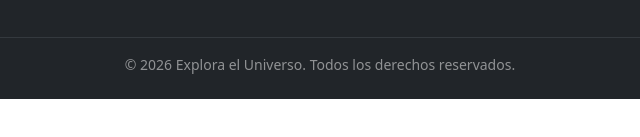
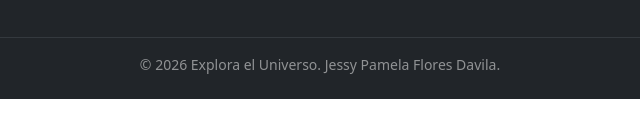
Before and after one commit to fjessypamela-arch/bootstrapejemplo, a plain HTML site: page index.html in a window 1280 px wide. Shown: the part 2179-2316 px from the top of the page, 320-960 px from the left. Drawn offline with nearby package versions, Linux system fonts and the light colour scheme.

Commit message:
Add files via upload

```diff
--- a/index.html
+++ b/index.html
@@ -308,7 +308,7 @@
         <!-- Copyright -->
         <div class="text-center text-white-50">
             <small>
-                © 2026 Explora el Universo. Todos los derechos reservados.
+                © 2026 Explora el Universo. Jessy Pamela Flores Davila.
             </small>
         </div>
 
```
